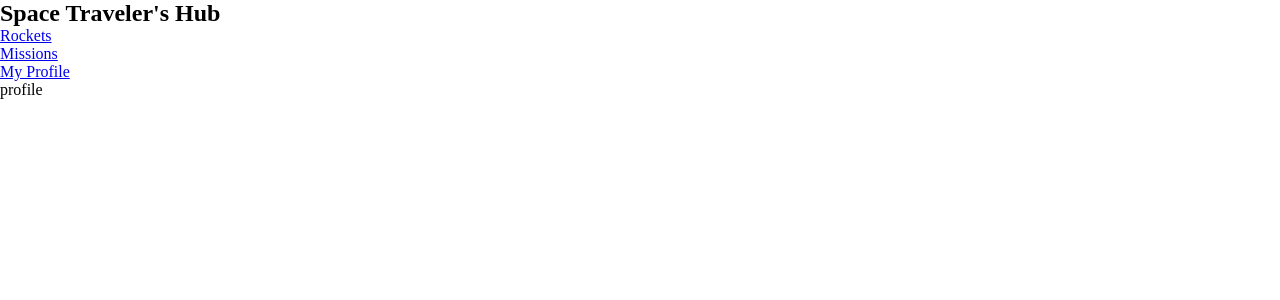
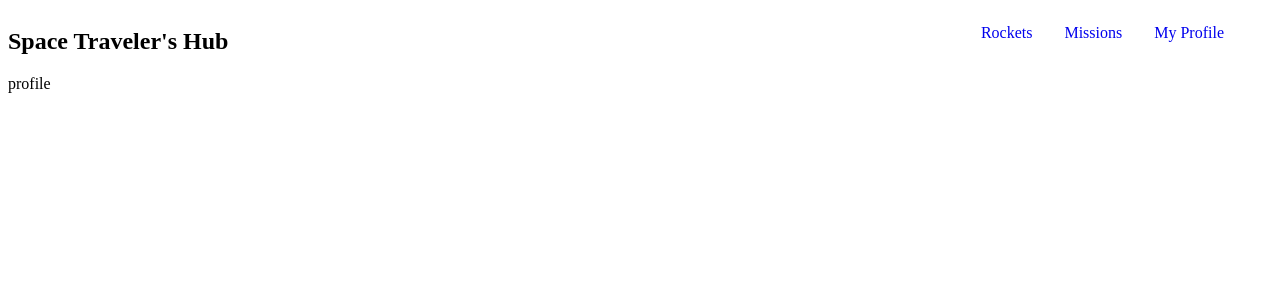
Before and after one commit to Leeoasis/spacehub, a React (Create React App) app: page /profile in a window 1280 px wide. Shown: the top 300 px of the page. Built offline with nearby package versions, Linux system fonts and the light colour scheme.

Commit message:
Basic navbar styling

```diff
--- a/src/styles/App.css
+++ b/src/styles/App.css
@@ -1,5 +1,22 @@
 * {
   box-sizing: border-box;
-  margin: 0;
-  padding: 0;
 }
+
+nav {
+  display: flex;
+  justify-content: space-between;
+}
+
+.nav-links {
+  display: flex;
+  gap: 2rem;
+  margin-right: 3rem;
+}
+
+.nav-links li {
+  list-style-type: none;
+}
+
+ul li a {
+  text-decoration: none;
+}
```
